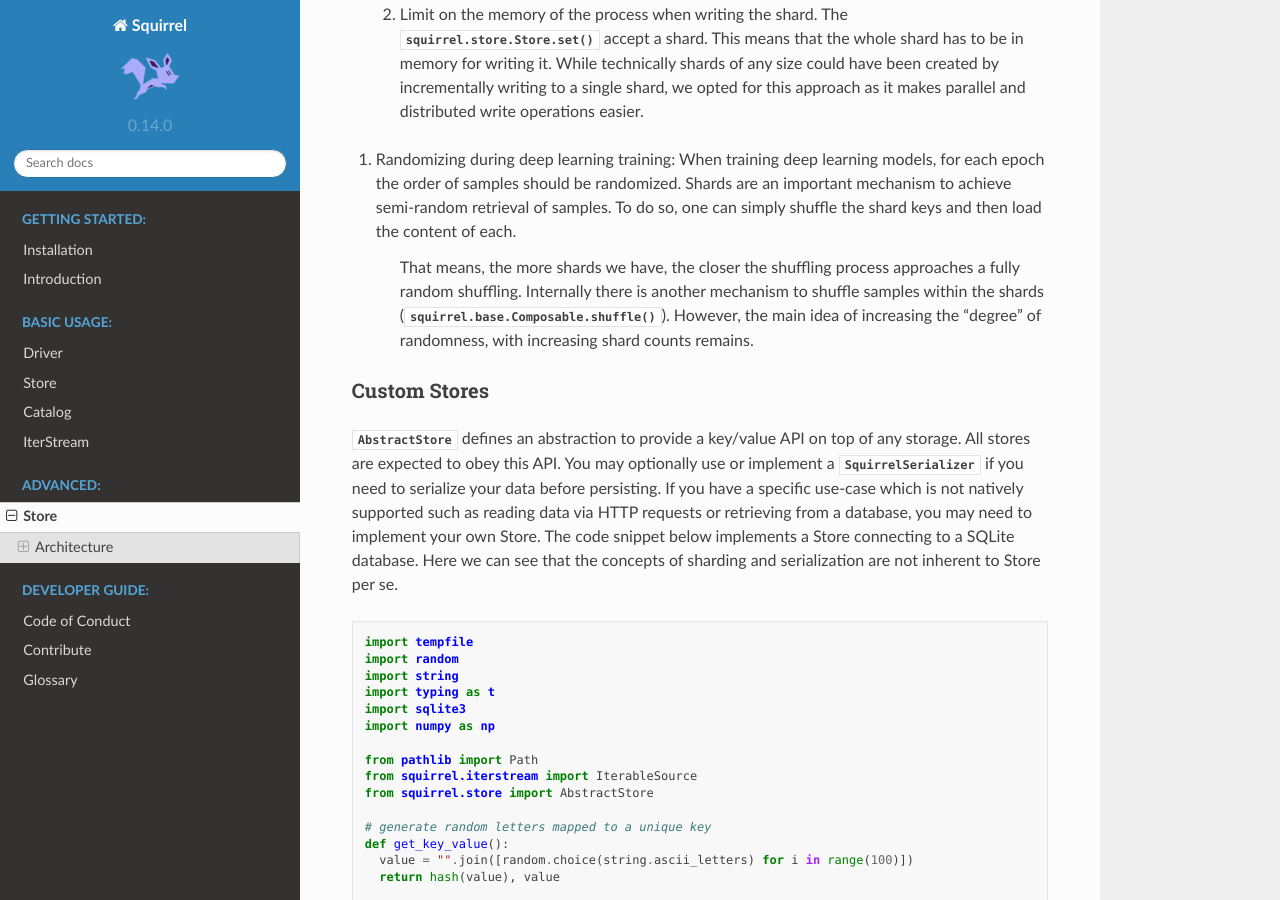
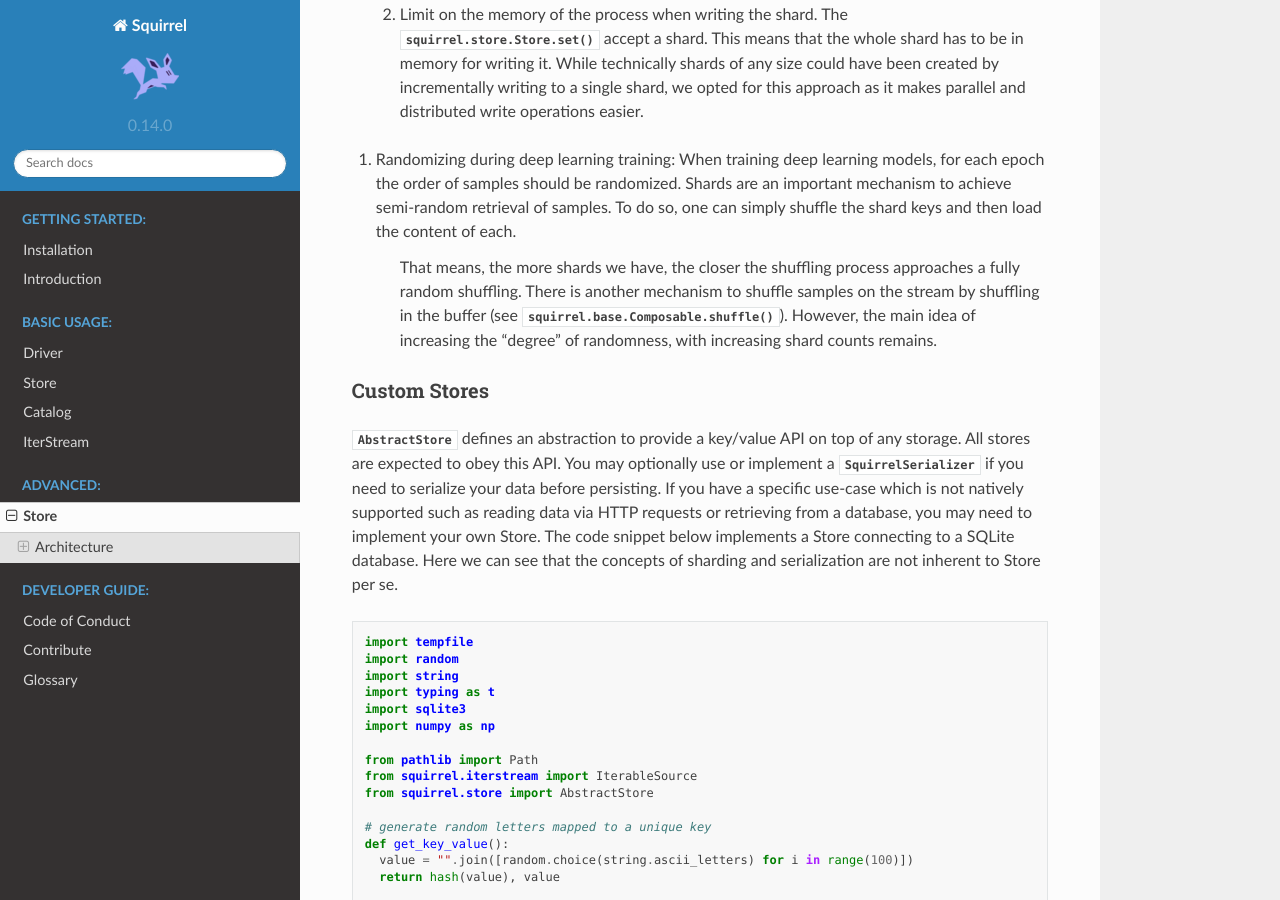
Before and after one commit to merantix-momentum/squirrel-core, a Sphinx documentation site: the page built from docs/advanced/store.rst, in a window 1280 px wide and 900 px high, scrolled down 2079 px. Built offline with Sphinx 7.4.7 and the Read the Docs theme 2.0.0, drawn with Linux system fonts in a browser that asks for light colours; the version number is read from the project's files by our own code.

Commit message:
Update docs/advanced/store.rst
Co-authored-by: Alireza Sohofi <a.sohofi@gmail.com>

```diff
--- a/docs/advanced/store.rst
+++ b/docs/advanced/store.rst
@@ -97,7 +97,7 @@ There are several considerations for deciding appropriate shard size:
 #. Randomizing during deep learning training: When training deep learning models, for each epoch the order of samples should be randomized. Shards are an important mechanism to achieve semi-random retrieval of samples. To do so, one can simply shuffle the shard keys and then load the content of each.
 
        That means, the more shards we have, the closer the shuffling process approaches a fully random shuffling.
-       Internally there is another mechanism to shuffle samples within the shards (:py:meth:`squirrel.base.Composable.shuffle`).
+       There is another mechanism to shuffle samples on the stream by shuffling in the buffer (see :py:meth:`squirrel.base.Composable.shuffle`).
        However, the main idea of increasing the “degree” of randomness, with increasing shard counts remains.
 
 Custom Stores
```
